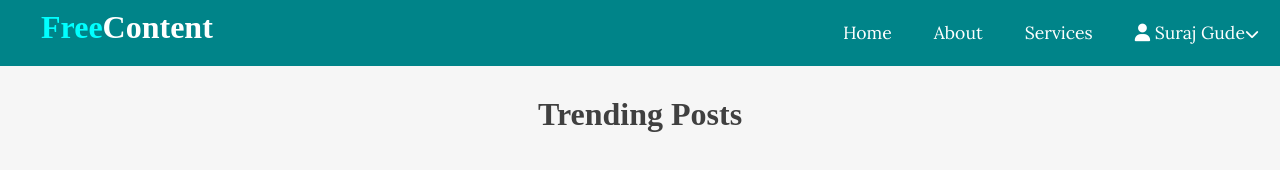
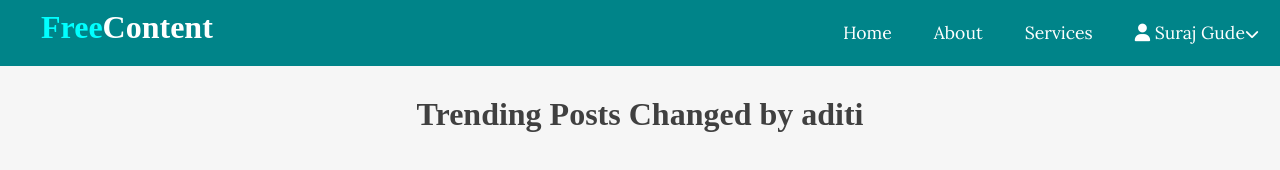
Before and after one commit to SurajGude1/collaboration, a plain HTML site: page index.html in a window 1280 px wide. Shown: the top 170 px of the page. Drawn offline with nearby package versions, Linux system fonts and the light colour scheme; grey boxes are pictures that could not be loaded; a web font is replaced by a local one.

Commit message:
index.html changed by aditi

```diff
--- a/index.html
+++ b/index.html
@@ -61,7 +61,7 @@
     <div class="page-wrapper">
         <!-- Post Slider Starts-->
         <div class="post-slider">
-            <h1 class="slider-title">Trending Posts</h1>
+            <h1 class="slider-title">Trending Posts Changed by aditi</h1>
 
             <i class="fas fa-chevron-left prev"></i>
             <i class="fas fa-chevron-right next"></i>
```
